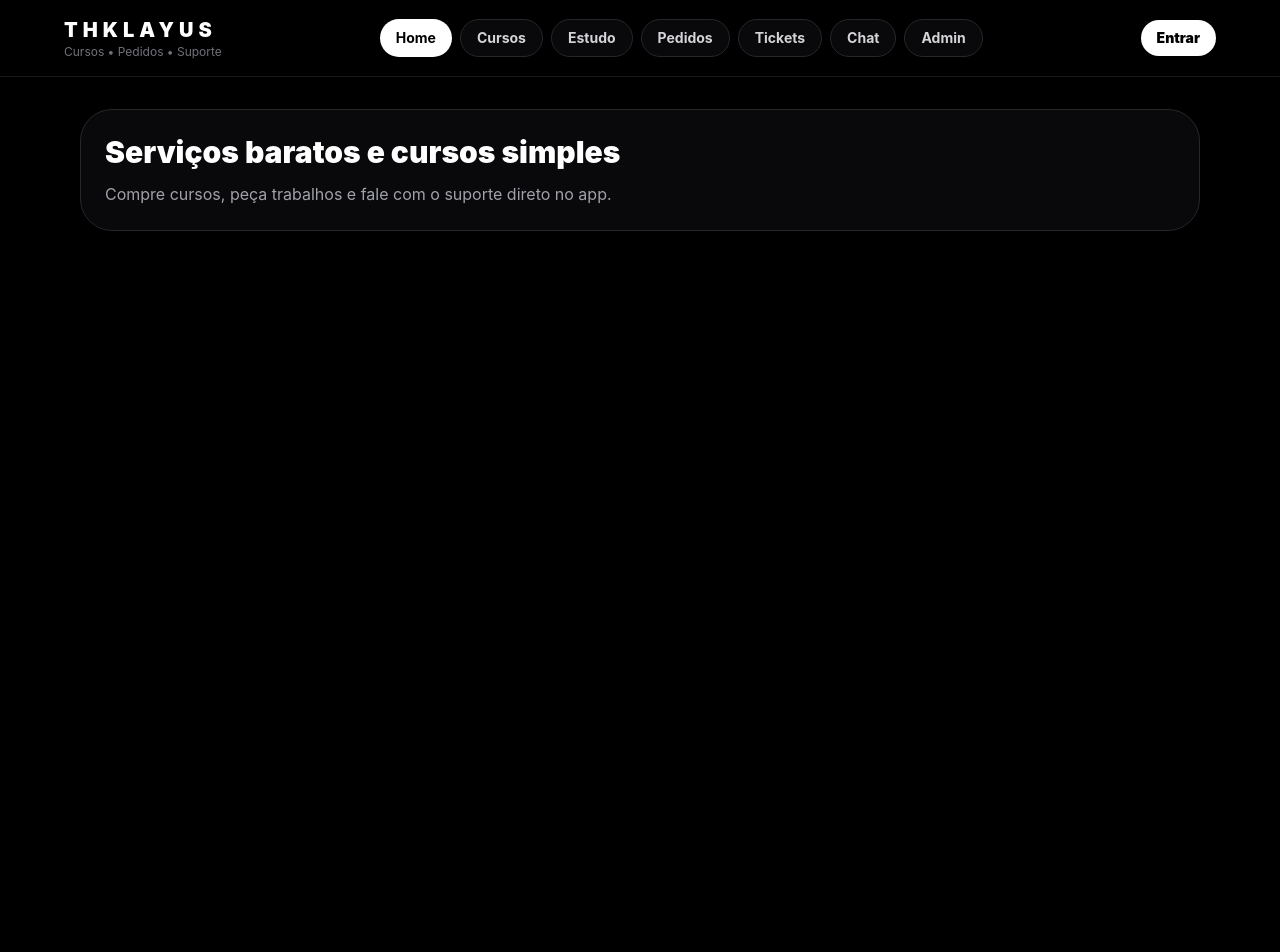
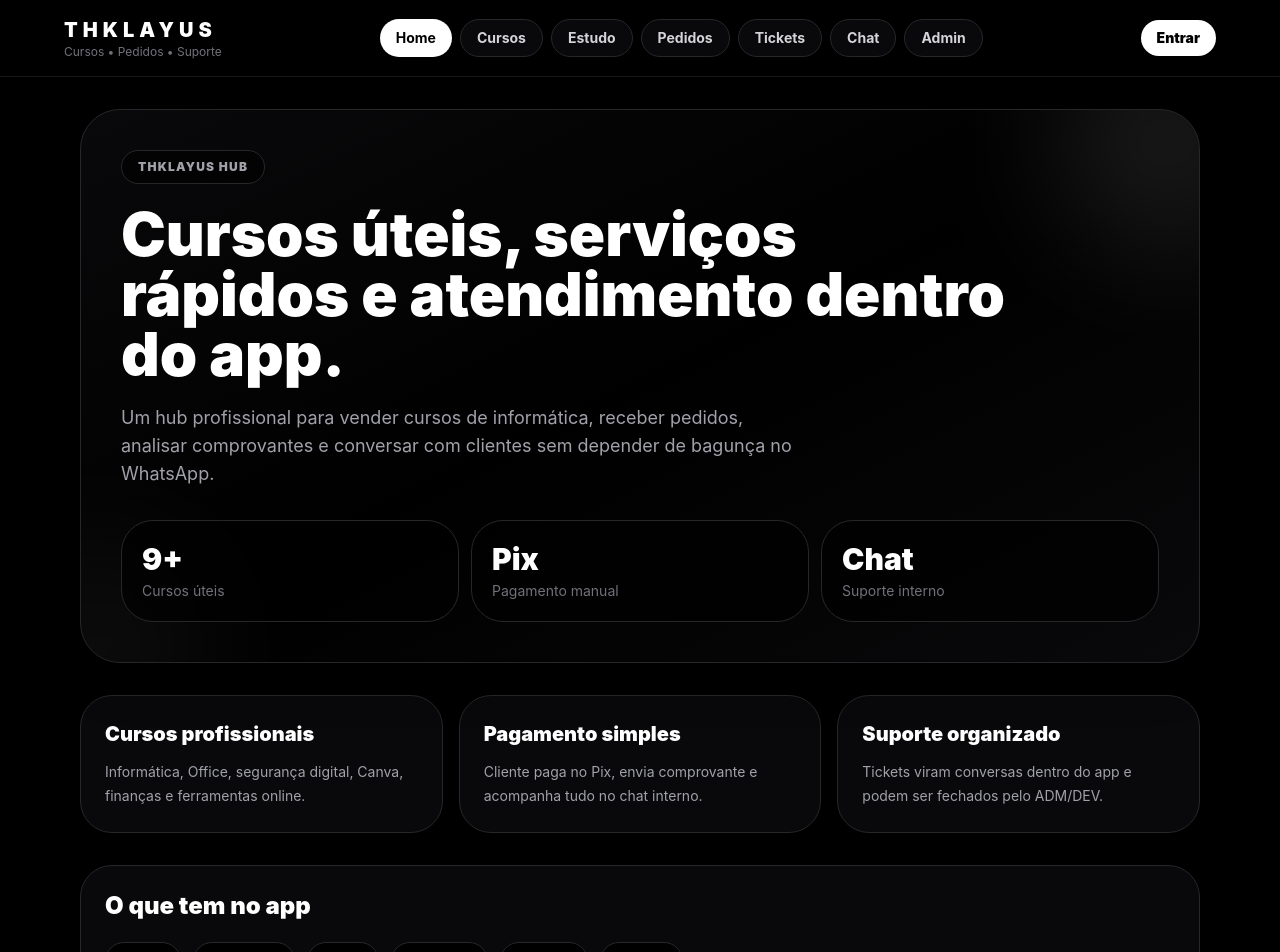
Before and after one commit to thiagodouglas19t-lang/Thklayus-hub, a React (Vite) app: page / in a window 1280 px wide. Shown: the top 952 px of the page. Before the commit the page ends 800 px from the top, so only its background shows below. Built offline with nearby package versions, Linux system fonts and the light colour scheme.

Commit message:
Improve home page design and positioning

```diff
--- a/src/pages/Home.tsx
+++ b/src/pages/Home.tsx
@@ -1,15 +1,65 @@
 export default function Home() {
+  const destaques = [
+    { titulo: "Cursos profissionais", texto: "Informática, Office, segurança digital, Canva, finanças e ferramentas online." },
+    { titulo: "Pagamento simples", texto: "Cliente paga no Pix, envia comprovante e acompanha tudo no chat interno." },
+    { titulo: "Suporte organizado", texto: "Tickets viram conversas dentro do app e podem ser fechados pelo ADM/DEV." },
+  ];
+
+  const servicos = ["Slides", "Trabalhos", "Artes", "Resumos", "Suporte", "Cursos"];
+
   return (
-    <div>
-      <div className="rounded-[2rem] border border-zinc-800 bg-zinc-950 p-6">
-        <h2 className="text-3xl font-black">
-          Serviços baratos e cursos simples
-        </h2>
+    <div className="space-y-8">
+      <section className="relative overflow-hidden rounded-[2.5rem] border border-zinc-800 bg-gradient-to-br from-zinc-950 via-black to-zinc-950 p-6 shadow-2xl md:p-10">
+        <div className="absolute -right-20 -top-20 h-56 w-56 rounded-full bg-white/10 blur-3xl" />
+        <div className="absolute -bottom-24 -left-24 h-56 w-56 rounded-full bg-white/5 blur-3xl" />
 
-        <p className="mt-3 text-zinc-400">
-          Compre cursos, peça trabalhos e fale com o suporte direto no app.
-        </p>
-      </div>
+        <div className="relative">
+          <span className="inline-flex rounded-full border border-zinc-800 bg-black/60 px-4 py-2 text-xs font-black uppercase tracking-widest text-zinc-400">
+            THKLAYUS HUB
+          </span>
+
+          <h2 className="mt-5 max-w-4xl text-4xl font-black leading-tight md:text-6xl">
+            Cursos úteis, serviços rápidos e atendimento dentro do app.
+          </h2>
+
+          <p className="mt-5 max-w-2xl text-base text-zinc-400 md:text-lg">
+            Um hub profissional para vender cursos de informática, receber pedidos, analisar comprovantes e conversar com clientes sem depender de bagunça no WhatsApp.
+          </p>
+
+          <div className="mt-8 grid gap-3 sm:grid-cols-3">
+            {[
+              ["9+", "Cursos úteis"],
+              ["Pix", "Pagamento manual"],
+              ["Chat", "Suporte interno"],
+            ].map(([valor, label]) => (
+              <div key={label} className="rounded-3xl border border-zinc-800 bg-black/70 p-5">
+                <p className="text-3xl font-black">{valor}</p>
+                <p className="mt-1 text-sm text-zinc-500">{label}</p>
+              </div>
+            ))}
+          </div>
+        </div>
+      </section>
+
+      <section className="grid gap-4 md:grid-cols-3">
+        {destaques.map((item) => (
+          <div key={item.titulo} className="rounded-3xl border border-zinc-800 bg-zinc-950 p-6 transition hover:-translate-y-1 hover:border-zinc-600">
+            <h3 className="text-xl font-black">{item.titulo}</h3>
+            <p className="mt-3 text-sm leading-6 text-zinc-400">{item.texto}</p>
+          </div>
+        ))}
+      </section>
+
+      <section className="rounded-[2rem] border border-zinc-800 bg-zinc-950 p-6">
+        <h3 className="text-2xl font-black">O que tem no app</h3>
+        <div className="mt-5 flex flex-wrap gap-3">
+          {servicos.map((item) => (
+            <span key={item} className="rounded-full border border-zinc-800 bg-black px-4 py-2 text-sm font-bold text-zinc-300">
+              {item}
+            </span>
+          ))}
+        </div>
+      </section>
     </div>
   );
 }
```
